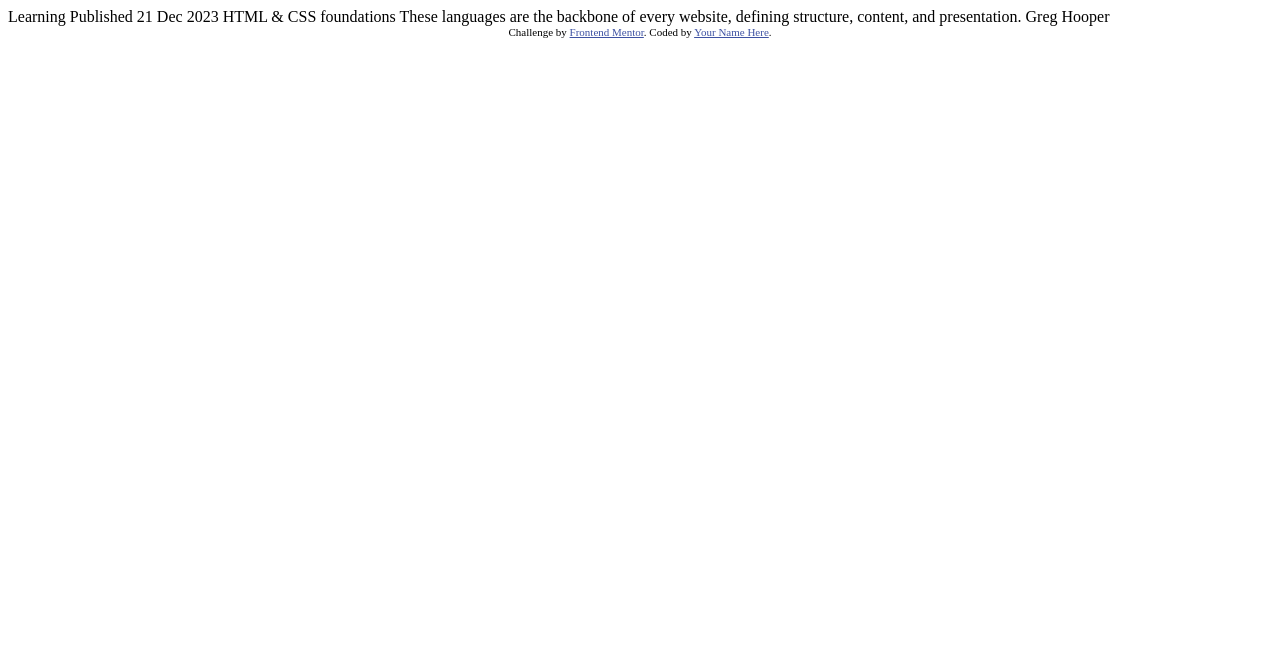
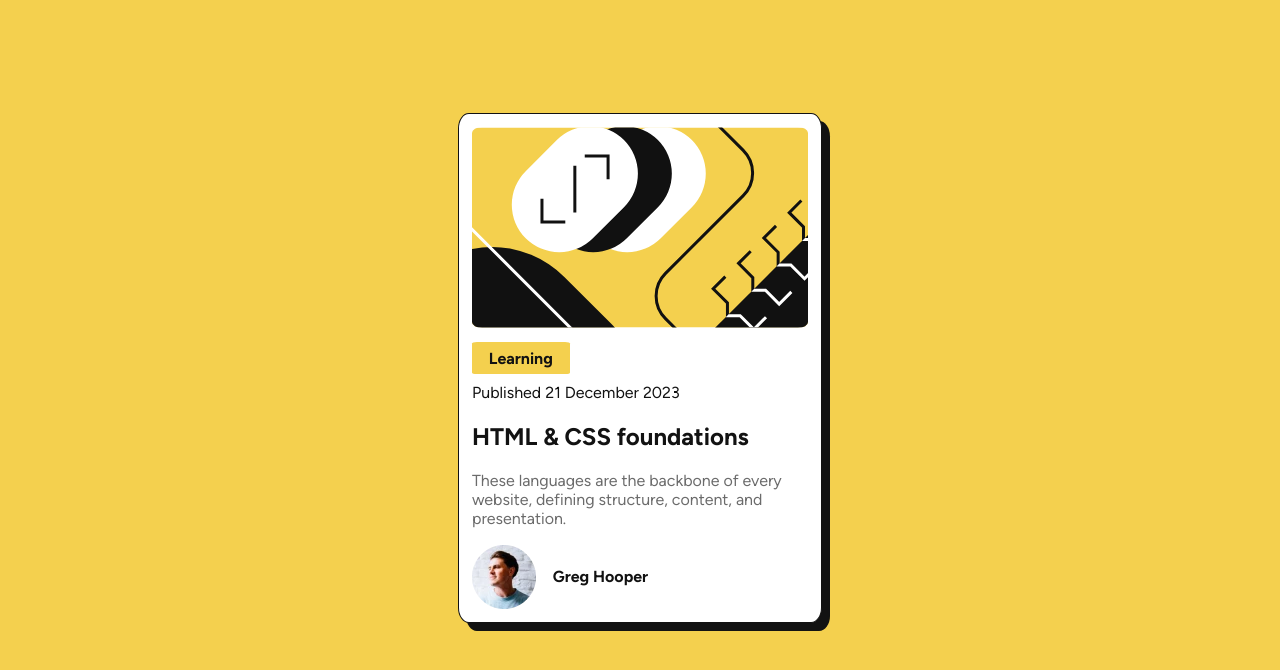
Before and after one commit to snigdha-sukun/blog-preview-card, a plain HTML site: page index.html in a window 1280 px wide. Drawn offline with Linux system fonts and the light colour scheme.

Commit message:
my solution

```diff
--- /dev/null
+++ b/index.css
@@ -0,0 +1,56 @@
+@font-face {
+    font-family: 'Figtree';
+    src: url("./assets/fonts/Figtree-VariableFont_wght.ttf") format('truetype');
+}
+
+body {
+    background-color: hsl(47, 88%, 63%);
+    font-family: "Figtree";
+    color: hsl(0, 0%, 7%);
+    display: flex;
+    justify-content: center;
+    font-size: 16px;
+    align-items: center;
+    box-sizing: border-box;
+    min-height: 90vh;
+}
+
+.illustration {
+    border-radius: 3%;
+}
+
+.content {
+    padding-top: 5%;
+}
+
+.chip {
+    background-color: hsl(47, 88%, 63%);
+    border-radius: 5%;
+    padding: 2% 5%;
+    font-weight: bold;
+}
+
+.box {
+    background-color: hsl(0, 0%, 100%);
+    align-items: center;
+    padding: 1%;
+    border-radius: 3%;
+    display: block;
+    width: min-content;
+    border: 1px solid hsl(0, 0%, 7%);
+    box-shadow: 8px 8px;
+}
+
+.description {
+    color: hsl(0, 0%, 42%);
+}
+
+.avatar {
+    display: flex;
+    align-items: center;
+}
+
+.name {
+    margin-left: 5%;
+    font-weight: bold;
+}
--- a/index.html
+++ b/index.html
@@ -1,34 +1,42 @@
 <!DOCTYPE html>
 <html lang="en">
+
 <head>
   <meta charset="UTF-8">
-  <meta name="viewport" content="width=device-width, initial-scale=1.0"> <!-- displays site properly based on user's device -->
+  <meta name="viewport" content="width=device-width, initial-scale=1.0">
+  <!-- displays site properly based on user's device -->
 
   <link rel="icon" type="image/png" sizes="32x32" href="./assets/images/favicon-32x32.png">
+  <link rel="stylesheet" href="index.css">
 
   <title>Frontend Mentor | Blog preview card</title>
 
   <!-- Feel free to remove these styles or customise in your own stylesheet 👍 -->
   <style>
-    .attribution { font-size: 11px; text-align: center; }
-    .attribution a { color: hsl(228, 45%, 44%); }
+    .attribution {
+      font-size: 11px;
+      text-align: center;
+    }
+
+    .attribution a {
+      color: hsl(228, 45%, 44%);
+    }
   </style>
 </head>
+
 <body>
-
-  Learning
-
-  Published 21 Dec 2023
-
-  HTML & CSS foundations
-
-  These languages are the backbone of every website, defining structure, content, and presentation.
-
-  Greg Hooper
-
-  <div class="attribution">
-    Challenge by <a href="https://www.frontendmentor.io?ref=challenge" target="_blank">Frontend Mentor</a>.
-    Coded by <a href="#">Your Name Here</a>.
+  <div role="main" class="box">
+    <img src="./assets/images/illustration-article.svg" alt=illustration" class="illustration"/>
+    <div class="content"><span class="chip">Learning</span>
+    <p>Published 21 December 2023</p>
+    <h2>HTML & CSS foundations</h2>
+    <p class="description">These languages are the backbone of every website, defining structure, content, and presentation.</p>
+    <div class="avatar">
+      <img src="./assets/images/image-avatar.webp" alt="avatar" class="image-avatar"/>
+      <span class="name">Greg Hooper</span>
+    </div>
+    </div>
   </div>
 </body>
+
 </html>
```
